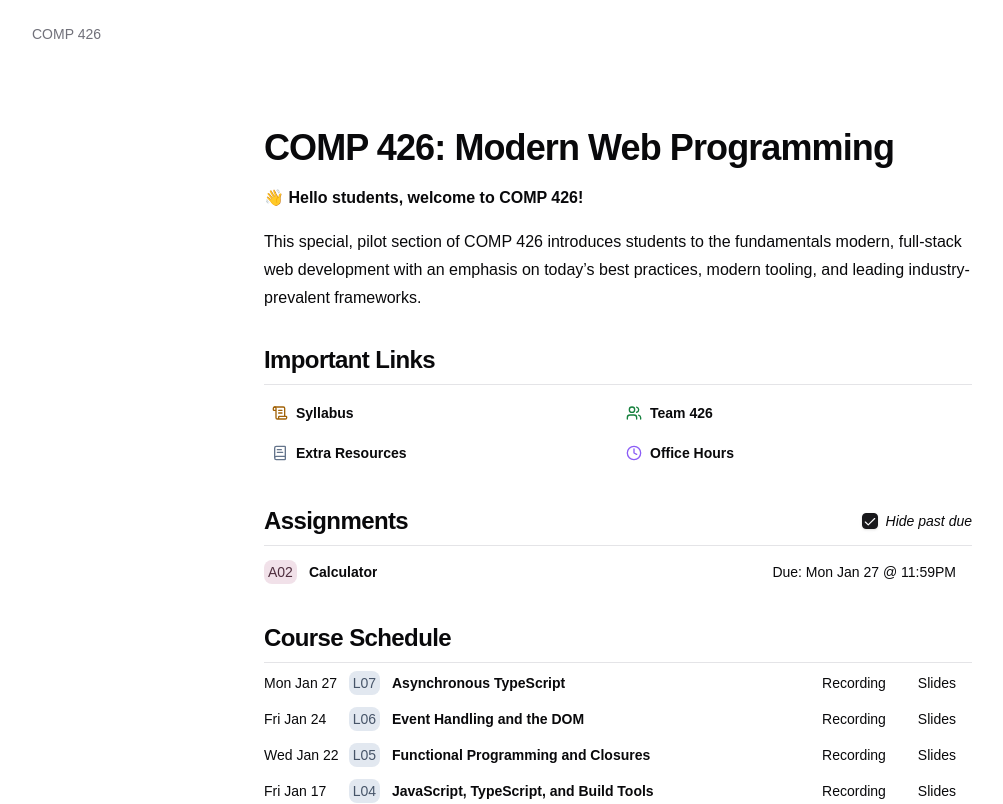
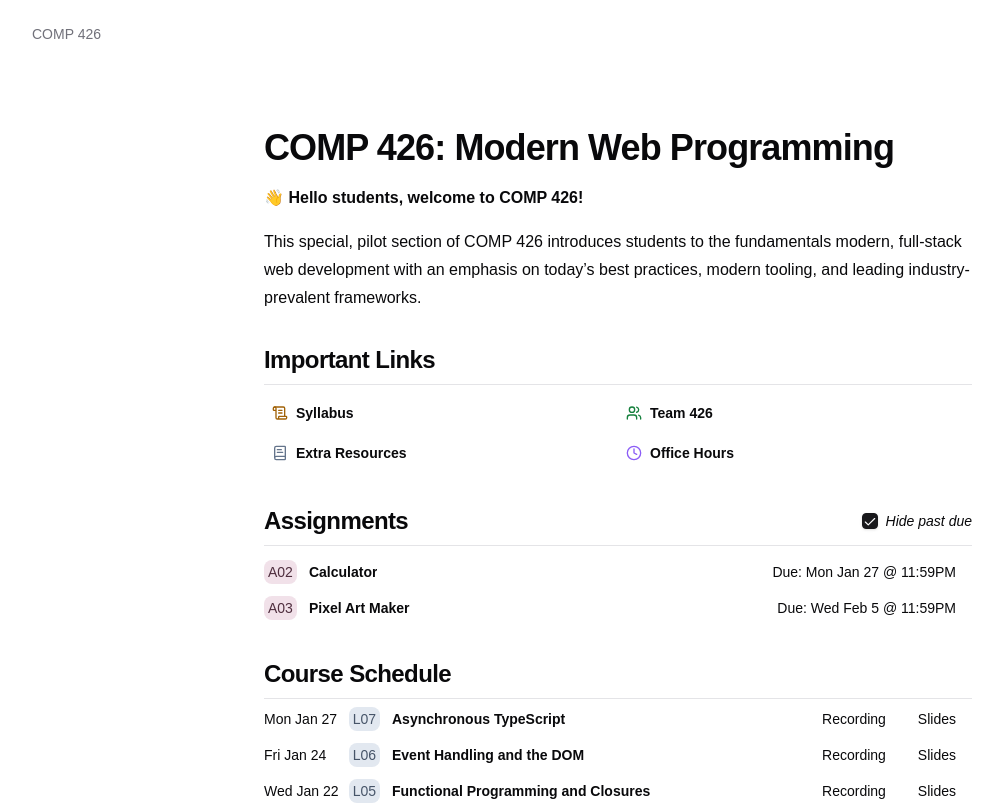
Before and after one commit to comp426-25s/comp426-25s.github.io, a Next.js app: page / in a window 1280 px wide. Shown: the top 804 px of the page, without its empty margins (22-1025 px from the left). Built offline with nearby package versions, Linux system fonts and the light colour scheme.

Commit message:
Post A03

```diff
--- a/course/assignments.yaml
+++ b/course/assignments.yaml
@@ -41,3 +41,9 @@
   title: Calculator
   url: assignments/a02-calculator
   past: false
+
+- code: A03
+  due: Wed Feb 5 @ 11:59PM
+  title: Pixel Art Maker
+  url: assignments/a03-pixel-art-maker
+  past: false
--- a/course/content/assignments/a03-pixel-art-maker.mdx
+++ b/course/content/assignments/a03-pixel-art-maker.mdx
@@ -14,7 +14,7 @@ Also, please install the Docker DevContainers extension for VS Code. This will a
 
 To get started on this assignment, please complete the following steps:
 
-1. Accept the **GitHub Classroom** assignment [here](https://classroom.github.com/a/zIfc-NSg).
+1. Accept the **GitHub Classroom** assignment [here](https://classroom.github.com/assignment-invitations/b66f1d89d547654faca837edcb7f0bcb/team). You may work with at most one other person for this assignment! Both partners must accept the assignment and join the same group in GitHub Classroom. If you choose to work with a partner, you will submit one group submission on GradeScope. Both partners will receive the same grade for the assignment.
 2. Clone the repository to your local machine. You can either do this by:
 <div className="ml-3">
     * Using the CLI / Terminal: `git clone <repository-url>`
```
